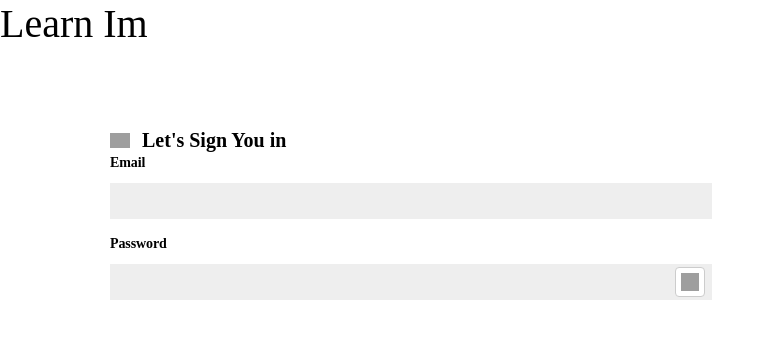
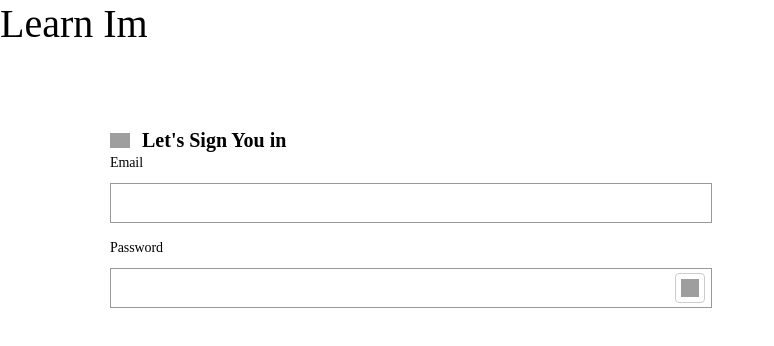
Before and after one commit to Kprasannatradexa/learn-Im, an Angular app: page /auth/login in a window 1280 px wide. Shown: the top 346 px of the page, without its empty margins (0-774 px from the left). Built offline with nearby package versions, Linux system fonts and the light colour scheme; grey boxes are pictures that could not be loaded.

Commit message:
Border added and background color removed.

```diff
--- a/src/app/components/input/input/input.component.scss
+++ b/src/app/components/input/input/input.component.scss
@@ -10,7 +10,7 @@
         font-size: 0.875rem;
         text-align: left;
         width: auto;
-        font-weight: 600;
+        font-weight: 400;
         display: block;
         padding: 0 20px 10px 0px;
         margin: 0;
@@ -21,16 +21,16 @@
     input[type='date'] {
         position: relative;
         font-family: $gotham-light;
-        background-color: $background-4;
+        // background-color: $background-4;
         outline-style: none;
         font-weight: 400;
         text-align: left;
         width: 100%;
         min-width: 96%;
-        border: none;
+        border: 1px solid #00000066;
         border-radius: 0px;
         padding-left: 14px;
-        height: 36px;
+        height: 40px;
         line-height: 33px;
         font-size: 0.875rem;
         margin: 0;
```
